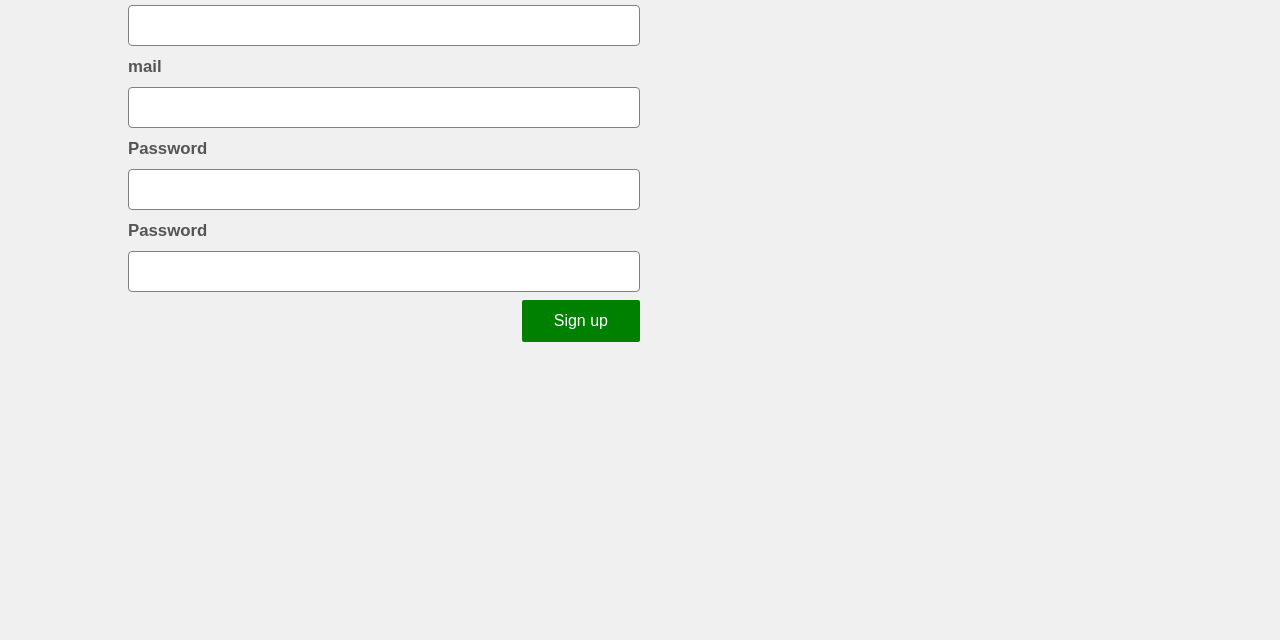
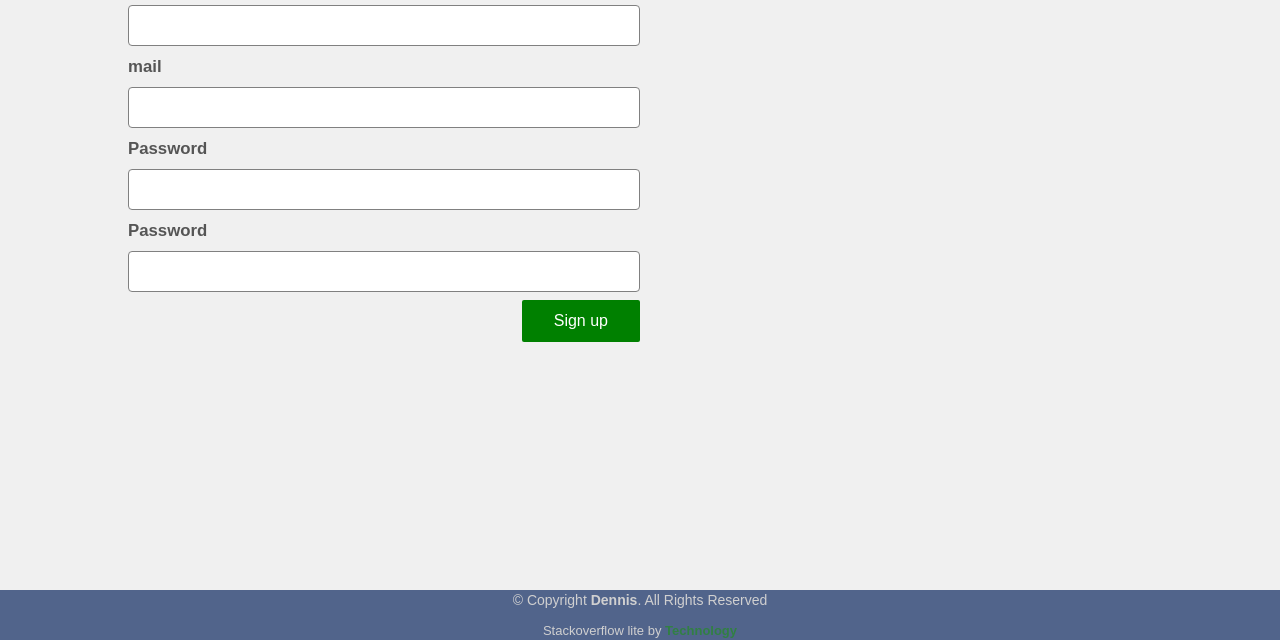
Before and after one commit to Adoniswalker/StackOverFlowLite, a plain HTML site: page UI/sign_up.html in a window 1280 px wide. Shown: the part 160-800 px from the top of the page. Drawn offline with Linux system fonts and the light colour scheme.

Commit message:
Add .gitignore and footer

```diff
--- a/UI/css/main.css
+++ b/UI/css/main.css
@@ -120,3 +120,32 @@ input[type=text]:focus {
 .button:hover {
     box-shadow: 0 12px 16px 0 rgba(0, 0, 0, 0.24), 0 17px 50px 0 rgba(0, 0, 0, 0.19);
 }
+
+/* footer */
+#footer {
+    background: #405580;
+     width: 100%;
+    height: 50px;
+    position: fixed;
+    bottom: 0;
+    left: 0;
+    z-index: 100;
+    opacity: 0.9;
+}
+
+#footer .copyright {
+    text-align: center;
+        color:#ccc;
+}
+
+#footer .credits {
+    padding-top: 10px;
+    text-align: center;
+    font-size: 13px;
+    color: #ccc;
+}
+
+#footer a{
+    color:#1c7430;
+    font-weight: bold;
+}
--- a/UI/sign_up.html
+++ b/UI/sign_up.html
@@ -40,5 +40,21 @@
         <button class="button">Sign up</button>
     </form>
 </div>
+<footer id="footer">
+    <div class="footer-top">
+        <div class="container">
+
+        </div>
+    </div>
+
+    <div class="container">
+        <div class="copyright">
+            &copy; Copyright <strong>Dennis</strong>. All Rights Reserved
+        </div>
+        <div class="credits">
+            Stackoverflow lite by <a href="#">Technology</a>
+        </div>
+    </div>
+</footer>
 </body>
 </html>
```
Also changed, not shown: 1 other file.
